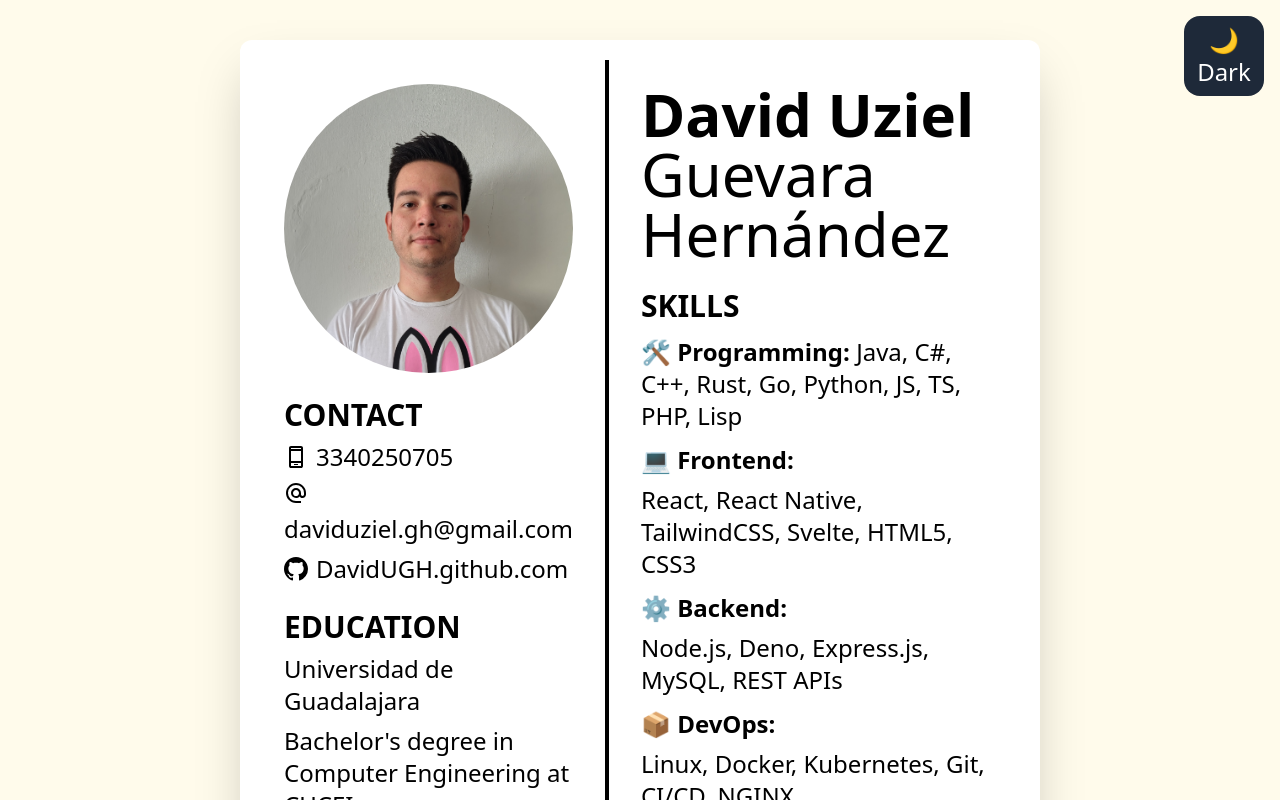
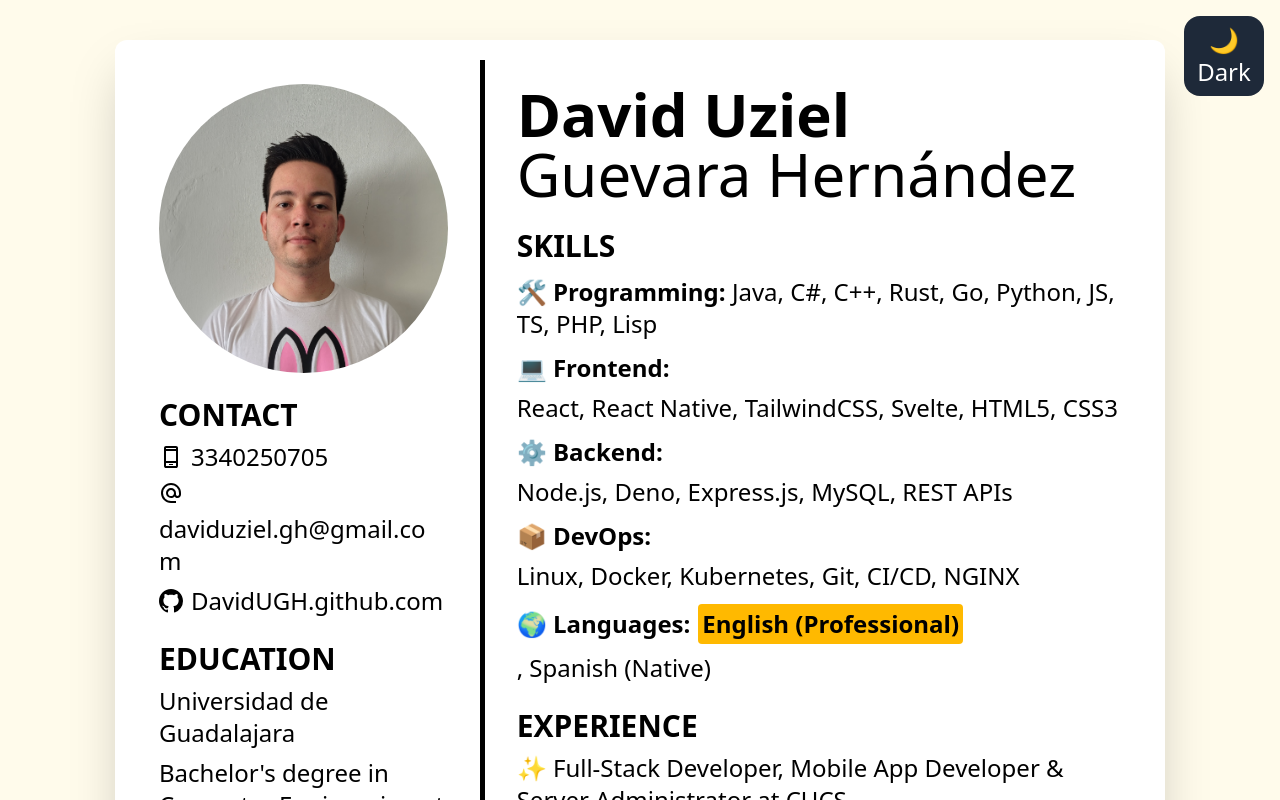
Before and after one commit to DavidUGH/DavidUGH.github.io, a SvelteKit app: page / in a window 1280 px wide. Shown: the top 800 px of the page. Built offline with nearby package versions, Linux system fonts and the light colour scheme.

Commit message:
Fixed some minor issues with the layout

```diff
--- a/src/routes/+page.svelte
+++ b/src/routes/+page.svelte
@@ -28,9 +28,9 @@
 >
 	<!-- Container -->
 	<div
-		class={`w-max-full flex max-w-screen-lg flex-col rounded-xl shadow-2xl md:max-w-4/6 md:flex-row md:p-5 ${darkMode ? 'bg-gray-800' : 'bg-white'}`}
+		class={`w-max-full flex max-w-screen-lg flex-col rounded-xl shadow-2xl md:max-w-7/8 md:flex-row md:p-5 ${darkMode ? 'bg-gray-800' : 'bg-white'}`}
 	>
-		<div class="flex w-full flex-col gap-6 p-3 md:w-1/2 md:p-6">
+		<div class="flex w-full flex-col gap-6 p-3 md:max-w-1/3 md:min-w-1/3 md:p-6">
 			<img class="w-60 self-center object-cover aspect-2/2 rounded-full md:w-80" src="david.jpg" alt="David Uziel" />
 			<div class="mt-4 text-center md:hidden">
 				<p class="text-5xl font-bold">David Uziel</p>
@@ -49,7 +49,7 @@
 					</svg>
 					{phone}
 				</p>
-				<p class="flex flex-wrap items-center gap-2 text-lg sm:text-2xl">
+				<p class="flex flex-wrap items-center gap-2 text-lg sm:text-2xl break-all">
 					<svg
 						xmlns="http://www.w3.org/2000/svg"
 						class={`h-6 w-6 shrink-0 ${darkMode ? 'fill-white' : 'fill-black'}`}
@@ -60,7 +60,7 @@
 					{email}
 				</p>
 				<a
-					class="flex flex-wrap items-center gap-2 text-lg sm:text-2xl"
+					class="flex flex-wrap items-center gap-2 text-lg sm:text-2xl break-all"
 					href="https://github.com/DavidUGH/"
 				>
 					<svg
```
